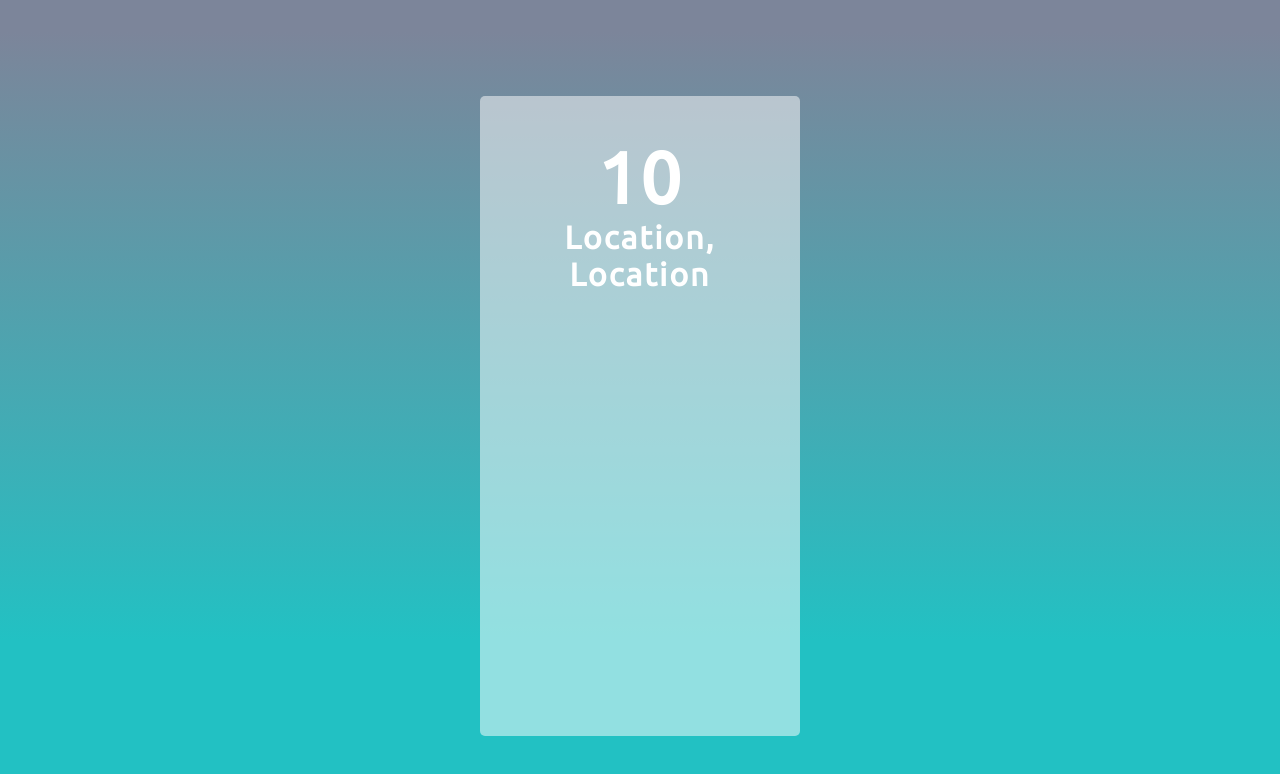
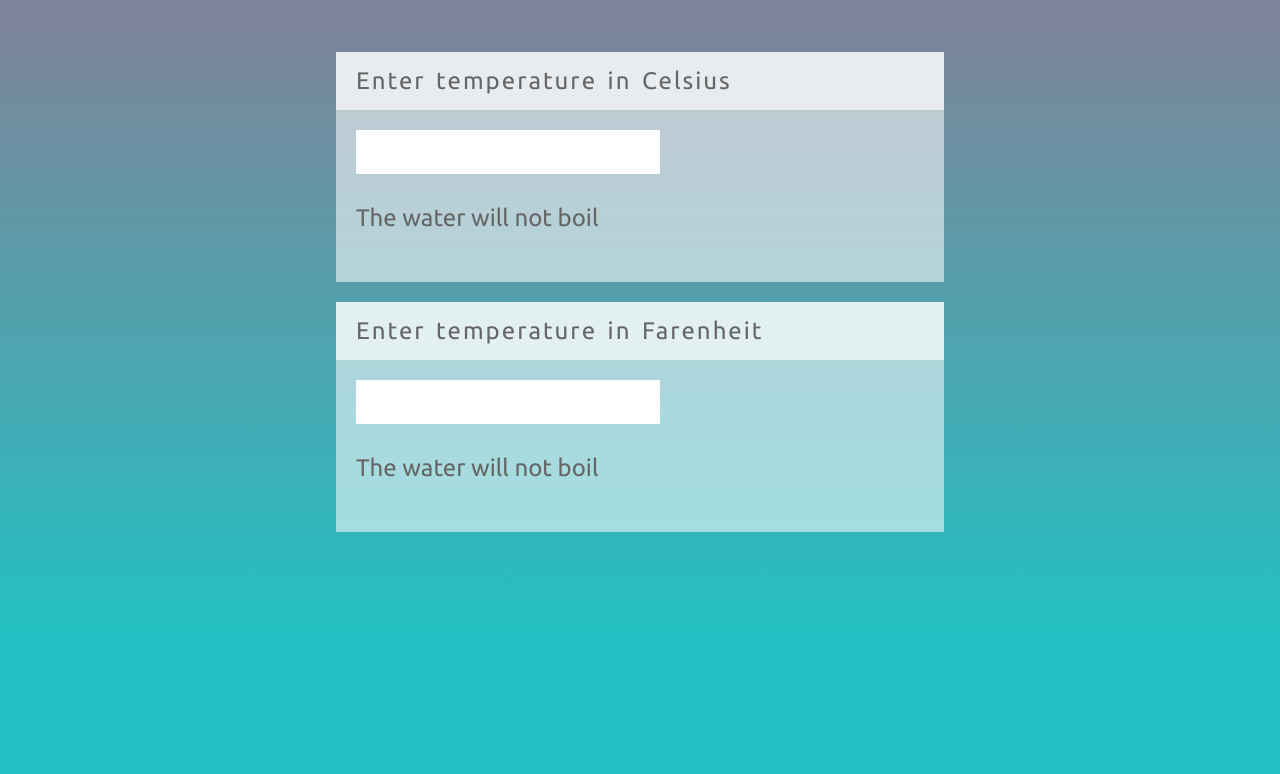
Before and after one commit to AbulKalamAZ/react-redux, a React (Create React App) app: page / in a window 1280 px wide. Shown: the top 774 px of the page. Built offline with nearby package versions, Linux system fonts and the light colour scheme.

Commit message:
major chages into the app's UI and logic

```diff
--- a/package.json
+++ b/package.json
@@ -1,5 +1,5 @@
 {
-  "name": "weather-app",
+  "name": "temparature-calculator",
   "version": "0.1.0",
   "private": true,
   "dependencies": {
--- a/public/index.html
+++ b/public/index.html
@@ -25,7 +25,7 @@
       work correctly both with client-side routing and a non-root public URL.
       Learn how to configure a non-root public URL by running `npm run build`.
     -->
-    <title>React Weather App</title>
+    <title>React Temparature Calculator</title>
   </head>
   <body>
     <noscript>You need to enable JavaScript to run this app.</noscript>
--- a/src/App.js
+++ b/src/App.js
@@ -3,58 +3,18 @@ import "./App.css";
 
 import styled from "styled-components";
 
-const Title = styled.h1`
-  font-size: 4.5em;
-  font-weight: light;
-  color: #fff;
-  cursor: pointer;
-`;
-
-const SubTitle = styled.h1`
-  font-size: 2em;
-  font-weight: light;
-  color: #fff;
-  cursor: pointer;
-`;
+import Calculator from "./components/Calculator";
 
 const Wrapper = styled.div`
   padding: 2em;
   margin: 0 auto;
 `;
 
-const Button = styled.button`
-  margin: 1em;
-  padding: 0.25em 1em;
-  font-size: 2.4em;
-  color: ${props => (props.primary ? "white" : "palevioletred")};
-  background: ${props => (props.primary ? "palevioletred" : "transparent")};
-  border: 2px solid palevioletred;
-  border-radius: 10px;
-  cursor: pointer;
-`;
-
-const DataBox = styled.div`
-  margin: 0 auto;
-  padding: 2.5em 0.5em;
-  width: 25%;
-  height: 70vh;
-  background: #ffffff81;
-  cursor: pointer;
-  border-radius: 5px;
-  font-family: "Ubuntu", sans-serif;
-  letter-spacing: 2px;
-  word-spacing: 3px;
-`;
-
 function App() {
   return (
     <div className="App">
-      <Wrapper></Wrapper>
       <Wrapper>
-        <DataBox>
-          <Title>10</Title>
-          <SubTitle>Location, Location</SubTitle>
-        </DataBox>
+        <Calculator />
       </Wrapper>
     </div>
   );
--- /dev/null
+++ b/src/components/BoilingVerdict.js
@@ -0,0 +1,25 @@
+import React from "react";
+
+import styled from "styled-components";
+
+const TextBox = styled.div`
+  padding: 30px 0;
+`;
+
+const Text = styled.p`
+  text-align: left;
+  font-size: 1.5rem;
+  color: #666;
+`;
+
+export default function BoilingVerdict(props) {
+  return (
+    <TextBox>
+      {props.temp >= 100 ? (
+        <Text>The water will boil</Text>
+      ) : (
+        <Text>The water will not boil</Text>
+      )}
+    </TextBox>
+  );
+}
--- /dev/null
+++ b/src/components/Calculator.js
@@ -0,0 +1,72 @@
+import React, { Component } from "react";
+
+import TemperatureInput from "./TemperatureInput";
+
+export default class Calculator extends Component {
+  constructor(props) {
+    super(props);
+
+    this.state = {
+      temperature: "",
+      scale: "c"
+    };
+  }
+
+  toCelsius = farenheit => {
+    return ((farenheit - 32) * 5) / 9;
+  };
+
+  toFarenheit = celsius => {
+    return (celsius * 9) / 5 - 32;
+  };
+
+  //method that will conver both celsius and farenheit
+
+  tempConverter = (temp, convert) => {
+    let input = parseFloat(temp);
+
+    if (Number.isNaN(input)) {
+      return "";
+    }
+
+    let output = convert(input);
+    let rounded = Math.round(output * 1000) / 1000;
+
+    return rounded.toString();
+  };
+
+  handleTemperatureChange = (e, scale) => {
+    this.setState({
+      temperature: e.target.value,
+      scale: scale
+    });
+  };
+
+  render() {
+    const temperature = this.state.temperature;
+    let scale = this.state.scale;
+    const celsius =
+      scale === "f"
+        ? this.tempConverter(temperature, this.toCelsius)
+        : temperature;
+    const farenheit =
+      scale === "c"
+        ? this.tempConverter(temperature, this.toFarenheit)
+        : temperature;
+
+    return (
+      <div className="calculator">
+        <TemperatureInput
+          scale="c"
+          onChange={this.handleTemperatureChange}
+          temperature={celsius}
+        />
+        <TemperatureInput
+          scale="f"
+          onChange={this.handleTemperatureChange}
+          temperature={farenheit}
+        />
+      </div>
+    );
+  }
+}
--- /dev/null
+++ b/src/components/TemperatureInput.js
@@ -0,0 +1,68 @@
+import React, { Component } from "react";
+
+import styled from "styled-components";
+
+import BoilingVerdict from "./BoilingVerdict";
+
+const TemperatureInputBox = styled.div`
+  width: 50%;
+  height: auto;
+  margin: 20px auto;
+  background: rgba(255, 255, 255, 0.548);
+`;
+
+const BoxHeader = styled.p`
+  padding: 15px 20px;
+  font-size: 1.5rem;
+  word-spacing: 3px;
+  letter-spacing: 2px;
+  text-align: left;
+  color: #666;
+  background: rgba(255, 255, 255, 0.648);
+`;
+
+const BoxBody = styled.div`
+  padding: 20px;
+  display: flex;
+  flex-direction: column;
+  align-items: left;
+`;
+const Input = styled.input`
+  width: 50%;
+  padding: 10px;
+  border: none;
+  font-size: 1.3rem;
+  color: #666;
+
+  :focus {
+    outline: none;
+  }
+`;
+
+const scaleNames = {
+  c: "Celsius",
+  f: "Farenheit"
+};
+
+export default class TemperatureInput extends Component {
+  render() {
+    const temp = this.props.temperature;
+    const scale = this.props.scale;
+
+    return (
+      <TemperatureInputBox>
+        <BoxHeader>Enter temperature in {scaleNames[scale]}</BoxHeader>
+
+        <BoxBody>
+          <Input
+            type="text"
+            value={temp}
+            onChange={e => this.props.onChange(e, scale)}
+          />
+
+          <BoilingVerdict temp={parseFloat(temp)} />
+        </BoxBody>
+      </TemperatureInputBox>
+    );
+  }
+}
```
